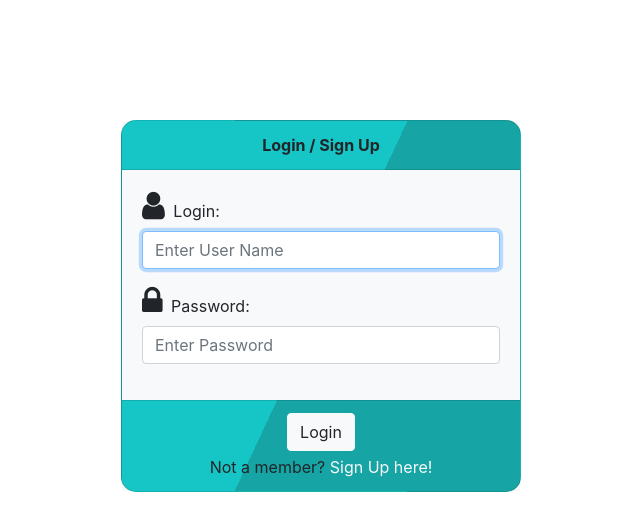
After one commit to A-ASAD/EAD_S20_BSEF17M005, a PHP site: page /Login.php in a window 1280 px wide. The commit adds this page. Shown: the top 531 px of the page, without its empty margins (319-959 px from the left). Run offline with PHP 8.4, Linux system fonts and the light colour scheme.

Commit message:
//Login.php for Login and Sign up

```diff
--- a/DB_API.php
+++ b/DB_API.php
@@ -28,7 +28,6 @@
         $result = mysqli_query($conn, $query);
         if(mysqli_num_rows($result)){
             $result = mysqli_fetch_assoc($result);
-            $out["name"]=$result["name"];
             $_SESSION["user"] = $result["name"];
             echo "Success";
         }
--- /dev/null
+++ b/Login.php
@@ -0,0 +1,158 @@
+<!DOCTYPE html>
+<html>
+<head>
+    <meta name="viewport" content="width=device-width, initial-scale=1.0">
+    <title>Login / Sign Up</title>
+    <!-- Bootstrap -->
+    <link rel="stylesheet" href="https://maxcdn.bootstrapcdn.com/bootstrap/4.4.1/css/bootstrap.min.css">
+    <script src="https://ajax.googleapis.com/ajax/libs/jquery/3.4.1/jquery.min.js"></script>
+    <script src="https://cdnjs.cloudflare.com/ajax/libs/popper.js/1.16.0/umd/popper.min.js"></script>
+    <script src="https://maxcdn.bootstrapcdn.com/bootstrap/4.4.1/js/bootstrap.min.js"></script>
+
+    <!-- Font Awesome///////// -->
+    <link rel="stylesheet" href="https://cdnjs.cloudflare.com/ajax/libs/font-awesome/4.7.0/css/font-awesome.min.css">
+
+    <style type="text/css">
+        #loginCard{
+            position: absolute;
+            top:15%;
+        }
+    </style>
+</head>
+<?php
+    session_start();
+    if(isset($_SESSION["user"]))
+        header("Location: Home.php");
+?>
+<body>
+    <div class="container-fluid" id="loginCard">
+        <div class="row justify-content-center">
+            <div style="width: 400px;">
+                <div class="card"
+                    style="background: linear-gradient(115deg, #17cccc,#17cccc 50%, #17aaaa, #17aaaa 50%); border-radius: 15px;">
+                    <div class="card-header text-center">
+                        <b>Login / Sign Up</b>
+                    </div>
+                    <div class="card-body bg-light">
+                        <div id="su" style="display: none;">
+                            <form id="suForm">
+                                <div class="form-group">
+                                    <i class="fa fa-user fa-2x mr-1"></i>
+                                    <label for="nam">Name:</label>
+                                    <input type="text" class="form-control" placeholder="Enter User Name" id="nam">
+                                </div>
+                                <div class="form-group">
+                                    <i class="fa fa-envelope fa-lg mr-1"></i>
+                                    <label for="lgn">Login:</label>
+                                    <input type="email" class="form-control" placeholder="Enter Email" id="lgn">
+                                </div>
+                                <div class="form-group">
+                                    <i class="fa fa-lock fa-2x mr-1"></i>
+                                    <label for="pass">Password:</label>
+                                    <input type="password" class="form-control" placeholder="Enter Password" id="pass">
+                                </div>
+                                <div class="form-group">
+                                    <i class="fa fa-lock fa-2x mr-1"></i>
+                                    <label for="confirmPass">Confirm Password:</label>
+                                    <input type="password" class="form-control" placeholder="Re-Enter Password"
+                                        id="confirmPass">
+                                </div>
+                            </form>
+                        </div>
+                        <div id="lg">
+                            <form id="lgForm">
+                                <div class="form-group">
+                                    <i class="fa fa-user fa-2x mr-1"></i>
+                                    <label for="lLgn">Login:</label>
+                                    <input type="text" class="form-control" placeholder="Enter User Name" id="lLgn" autofocus>
+                                </div>
+                                <div class="form-group">
+                                    <i class="fa fa-lock fa-2x mr-1"></i>
+                                    <label for="lPass">Password:</label>
+                                    <input type="password" class="form-control" placeholder="Enter Password" id="lPass">
+                                </div>
+                            </form>
+                        </div>
+                        <div id="errMsg" class="text-danger"></div>
+                    </div>
+                    <div class="card-footer text-center">
+                        <div><button id="lgBtn" class="btn btn-light mb-1" type="submit" form="lgForm">Login</button></div>
+                        <div id="message">Not a member?
+                            <span onclick="displaySignUp(1)" class="text-light" style="cursor: pointer;">Sign Up
+                                here!</span></div>
+                    </div>
+                </div>
+            </div>
+        </div>
+    </div>
+
+	<script>
+		function displaySignUp(temp){
+			if(temp){
+				$("#su").slideToggle(700);
+				$("#lg").slideToggle(700);
+				$("#lgBtn").text("Sign Up");
+                $("#lgBtn").attr("form", "suForm");
+				$("#message").html("Login<span onclick='displaySignUp(0)' class='text-light' style='cursor: pointer;'> here!</span></div>");
+			}
+			else{
+				$("#su").slideToggle(700);
+				$("#lg").slideToggle(700);
+				$("#lgBtn").text("Login");
+                $("#lgBtn").attr("form", "lgForm");
+				$("#message").html("Not a member? <span onclick='displaySignUp(1)' class='text-light' style='cursor: pointer;'>Sign Up here!</span></div>");
+			}
+		}
+
+		$("#lgBtn").click(function(){
+            if($("#lgBtn").attr("form") == "lgForm"){
+                let lgn = $("#lLgn").val();
+                let pass = $("#lPass").val();
+                if(lgn != "" && pass != ""){
+                    $.post("DB_API.php", "login="+lgn+"&pass="+pass+"&action=validate", function(data, status){
+                        if(data != "Error"){
+                            window.location.href="Home.php";
+                        }
+                        else{
+                            $("#errMsg").text("Error!! Invalid Login or Password!");
+                            $("#lPass").val("");
+                        }
+                    });
+                }
+                else{
+                    $("#errMsg").text("Error!! Please fill out all the Fields!");
+                }
+            }
+            else{
+                let lgn = $("#lgn").val();
+                let pass = $("#pass").val();
+                let name = $("#nam").val();
+                let cPass = $("#confirmPass").val();
+                if(lgn != "" && pass != "" && cPass != "" && name != ""){
+                    $.post("DB_API.php", "login="+lgn+"&pass="+pass+"&name="+name+"&action=signUp", function(data, status){
+                        if(data != "Error"){
+                            $("#lgn").val("");
+                            $("#pass").val("");
+                            $("#nam").val("");
+                            $("#confirmPass").val("");
+                            $("#errMsg").html("<span class='text-success'>User added Successfully!!</span>");
+                        }
+                        else{
+                            $("#lgn").val("");
+                            $("#pass").val("");
+                            $("#nam").val("");
+                            $("#confirmPass").val("");
+                            $("#errMsg").text("Error!! Login already exists!");
+                        }
+                    });
+                }
+                else{
+                    $("#errMsg").text("Error!! Please fill out all the Fields!");
+                }
+            }
+            return false;
+        });
+	</script>
+
+</body>
+</html>
```
Also changed, not shown: Home.php (+5 -5 lines), README.md (deleted).
